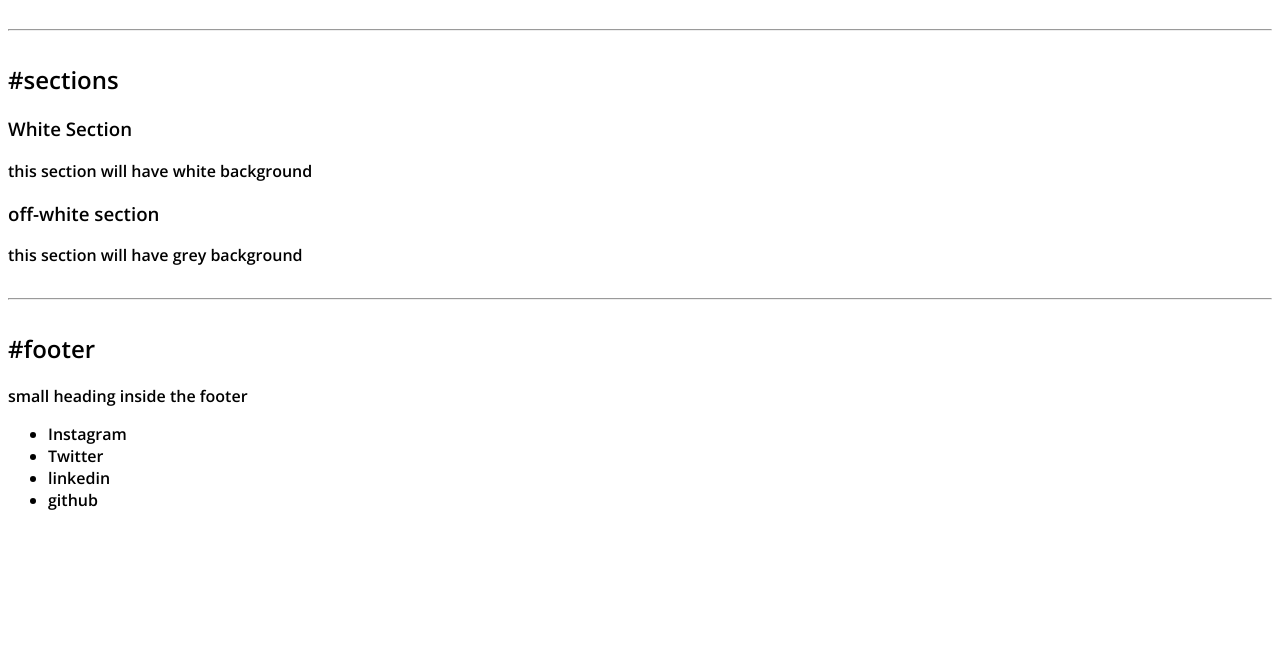
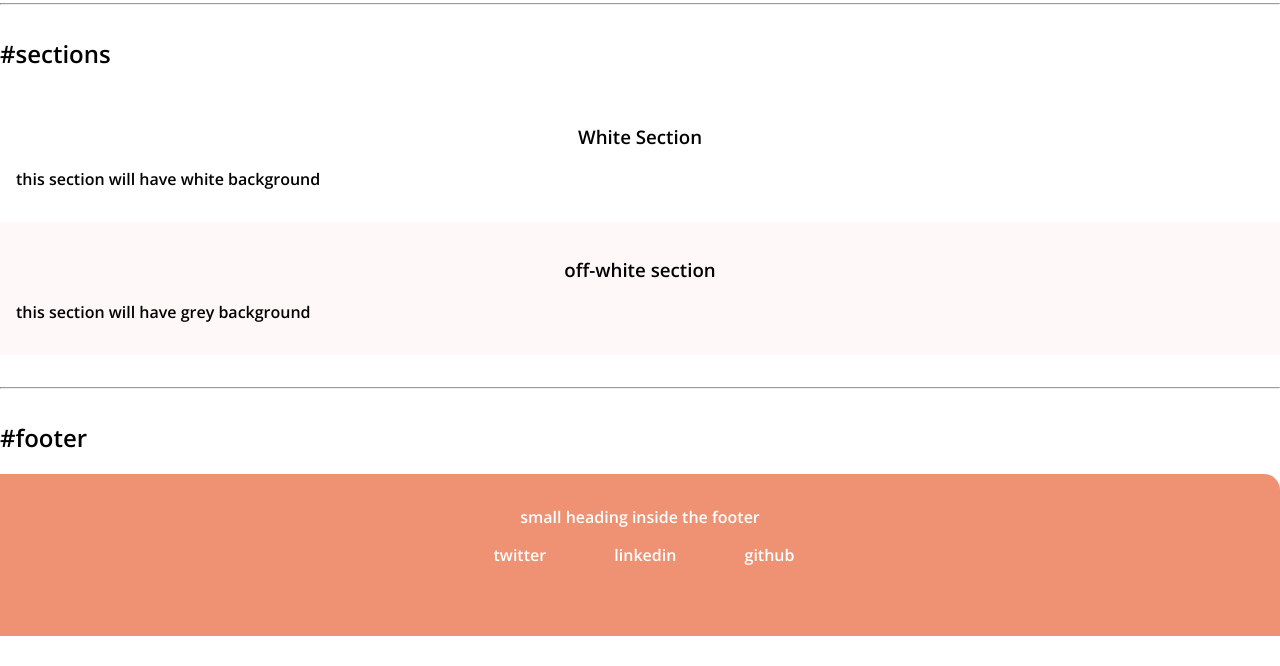
Before and after one commit to nagarjun10/portfolio_using_html_and_css, a plain HTML site: page inderx.html in a window 1280 px wide. Shown: the part 2035-2701 px from the top of the page. Before the commit the page ends 2562 px from the top, so only its background shows below. Drawn offline with nearby package versions, Linux system fonts and the light colour scheme.

Commit message:
section and footer_css

```diff
--- a/inderx.html
+++ b/inderx.html
@@ -95,25 +95,28 @@
 
 
 <h2>#sections</h2>
-<section>
-  <h3>White Section</h3>
+<section class="section">
+  <h3 class="section-heading">White Section</h3>
   <p>this section will have white background</p>
 </section>
-<section>
-  <h3>off-white section</h3>
+<section class="section off-white-section">
+  <h3  class="section-heading">off-white section</h3>
   <p>this section will have grey background </p>
 </section>
 
 <hr>
 
 <h2>#footer</h2>
-<div>small heading inside the footer</div>
-<ul>
-  <li>Instagram</li>
-  <li>Twitter</li>
-  <li>linkedin</li>
-  <li>github</li>
-</ul>
+<footer class="footer">
+  <div class="footer-heading">small heading inside the footer</div>
+  <ul class="social-links list-non-bullet">
+
+    <li class="list-item-inline"><a class="links" href="twitter">twitter</li>
+    <li class="list-item-inline"><a class="links" href="linkedin">linkedin</li>
+    <li class="list-item-inline"><a class="links" href="github">github</li>
+  </ul>
+</footer>
+
 
 
 
--- a/styles.css
+++ b/styles.css
@@ -5,6 +5,7 @@
 
 body {
     font-family: 'Open Sans', sans-serif;
+    margin: 0px;
 
 }
 hr{
@@ -70,11 +71,39 @@ hr{
 .hero{
     padding: 2rem;
 }
-.hero-image{
+ .hero-image{
     max-width: 350px;
-    margin:auto ;
+    display: block;
+    margin: auto;
+
 }
 .hero-heading{
     color: #ef9273;
     padding-top: 1rem;
+    margin: auto;
+    text-align: center;
 }
+
+.section-heading {
+    text-align: center;
+}
+.off-white-section{
+    background-color: #fef9f8;
+}
+.section{
+    padding: 1rem;
+}
+.footer{
+    background-color:#ef9273;
+    padding: 2rem 1rem;
+    text-align: center;
+    color: white;
+    border-top-right-radius: 1rem;
+}
+.linkedin{
+    padding: 0rem 0rem;
+}
+.footer .links{
+    color: white;
+    padding-left: 0px;
+}
```
